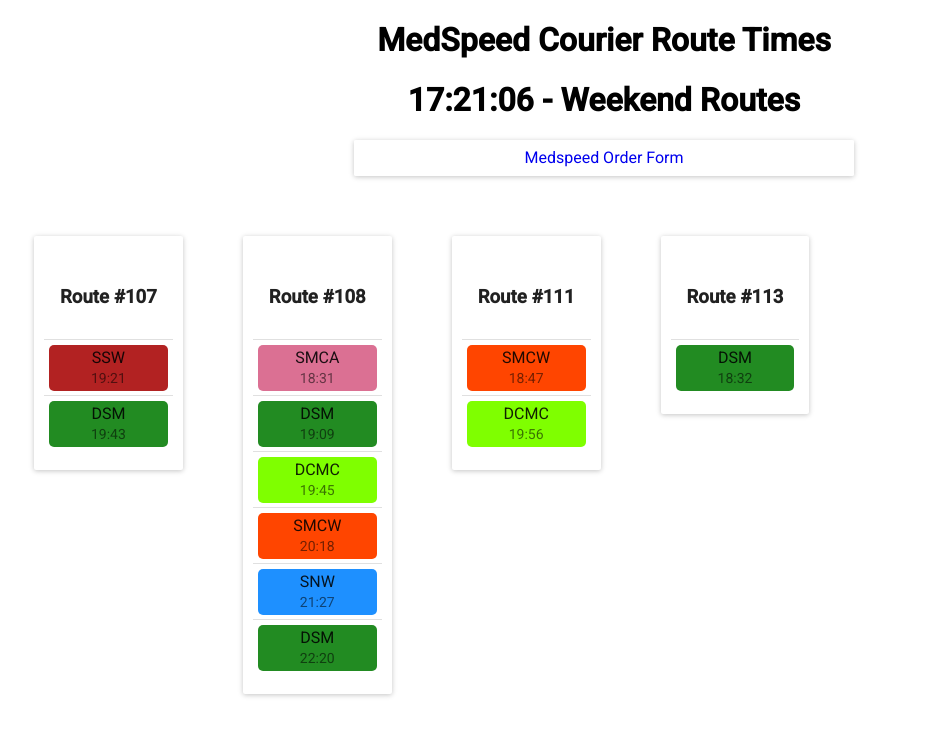
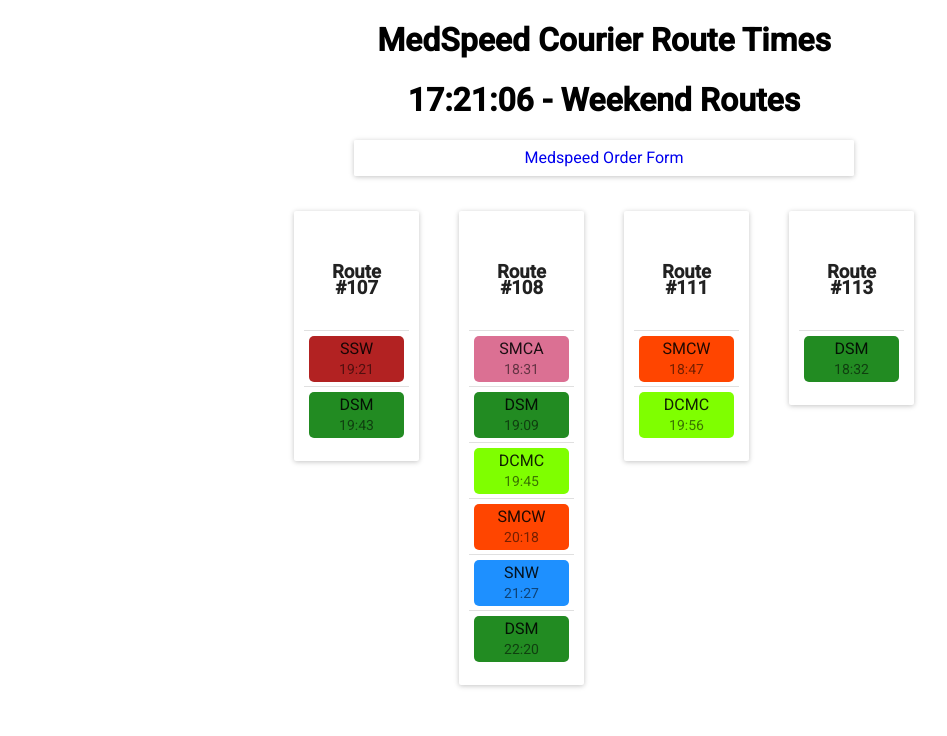
Before and after one commit to vpicone/BloodbankPal, a React (Create React App) app: page / in a window 1280 px wide. Shown: the top 736 px of the page, without its empty margins (36-983 px from the left). Built offline with nearby package versions, Linux system fonts and the light colour scheme; what react-tap-event-plugin would draw is missing.

Commit message:
Center routes and refactor RouteContainer

```diff
--- a/package.json
+++ b/package.json
@@ -2,6 +2,7 @@
   "name": "medspeedy",
   "version": "0.1.0",
   "private": true,
+  "homepage": "https://vpicone.github.io/medspeedy",
   "dependencies": {
     "bootstrap": "^3.3.7",
     "material-ui": "^0.18.3",
@@ -10,12 +11,15 @@
     "react-tap-event-plugin": "^2.0.1"
   },
   "devDependencies": {
+    "gh-pages": "^1.0.0",
     "react-scripts": "1.0.7"
   },
   "scripts": {
     "start": "react-scripts start",
     "build": "react-scripts build",
     "test": "react-scripts test --env=jsdom",
-    "eject": "react-scripts eject"
+    "eject": "react-scripts eject",
+    "predeploy": "npm run build",
+    "deploy": "gh-pages -d build"
   }
 }
--- a/src/App.js
+++ b/src/App.js
@@ -1,11 +1,10 @@
 import React from 'react';
 import './App.css';
-import Route from './Route';
 import injectTapEventPlugin from 'react-tap-event-plugin';
 import MuiThemeProvider from 'material-ui/styles/MuiThemeProvider';
-import routeData from './routeData';
 import TitleBar from './TitleBar';
 import OrderButton from './OrderButton';
+import RouteContainer from './RouteContainer';
 injectTapEventPlugin();
 
 
@@ -44,14 +43,7 @@
           <div>
             <TitleBar currentTime = {this.state.currentTime} isWeekend = {isWeekend} />
             <OrderButton />
-            {/*This Should be it's own component*/}
-            {routeData.map( (route, index) => (
-              <Route currentTimeString={currentTimeString}
-                     route={route}
-                     key={index}
-                     isWeekend={isWeekend}
-              />
-            ))}
+            <RouteContainer className = 'RouteContainer' currentTimeString={currentTimeString} isWeekend={isWeekend} />
           </div>
         </MuiThemeProvider>
       </div>
--- a/src/Route.js
+++ b/src/Route.js
@@ -5,10 +5,10 @@
 import Divider from 'material-ui/Divider';
 
 const liststyle = {
-    display: "block",
-    float: 'left',
-    marginLeft: '60px',
-    marginTop: '60px',
+    display: "inline-block",
+    float: "none",
+    width: "125px",
+    margin: "20px",
     padding: '10px',
     textAlign: 'center'
 }
--- /dev/null
+++ b/src/RouteContainer.css
@@ -0,0 +1,8 @@
+.RouteContainer{
+    display: flex;
+    justify-content: center;
+    text-align: center;
+    margin-left: 50px;
+    margin-right: 50px;
+    margin-top: 15px;
+}
--- /dev/null
+++ b/src/RouteContainer.js
@@ -0,0 +1,22 @@
+import React from 'react';
+import './RouteContainer.css'
+import Route from './Route';
+import routeData from './routeData';
+
+
+
+const RouteContainer = (props) => {
+    return (
+        <div className="RouteContainer">
+            {routeData.map( (route, index) => (
+              <Route currentTimeString={props.currentTimeString}
+                isWeekend={props.isWeekend}
+                route={route}
+                key={index}
+              />
+            ))}
+        </div>
+    );
+}
+
+export default RouteContainer;
```
Also changed, not shown: src/App.css (line endings or trailing spaces), 1 other file (tests, documents, lock files or other folders).
